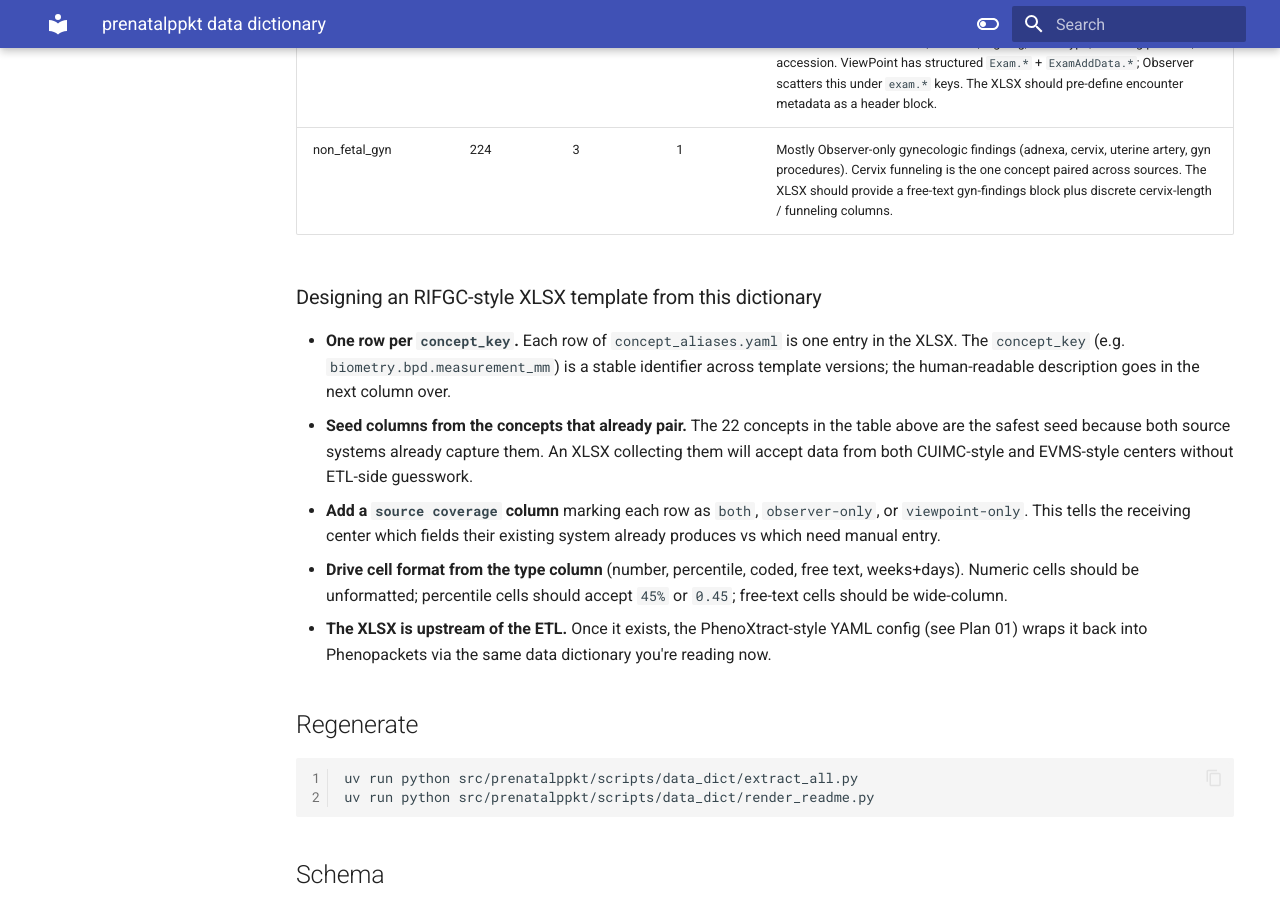
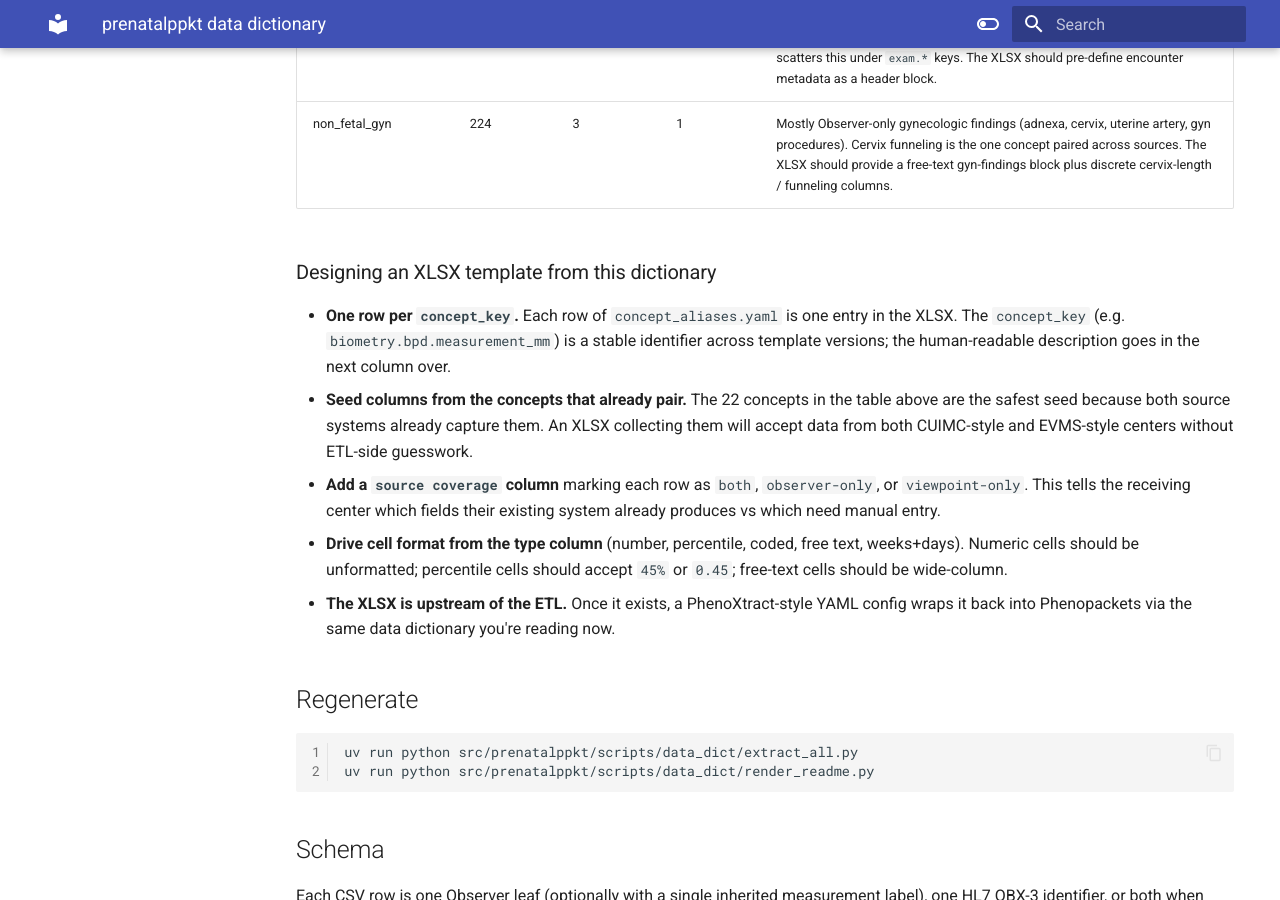
Before and after one commit to P2GX/prenatalppkt, an MkDocs documentation site: the page built from docs/data_dictionary/README.md, in a window 1280 px wide and 900 px high, scrolled down 4378 px. Built offline with MkDocs 1.6.1 and Material for MkDocs 9.7.7, drawn with Linux system fonts in a browser that asks for light colours; some of the changed text lies outside the part shown.

Commit message:
chore(docs): remove cross-repo refs from data-dictionary README

```diff
--- a/docs/data_dictionary/README.md
+++ b/docs/data_dictionary/README.md
@@ -6,7 +6,7 @@
 
 ## For clinicians: cross-source field map
 
-This section is a plain-language map of the data this pipeline ingests. It is meant for clinicians designing a [RIFGC-style XLSX template](../../../cerebro/docs/plans/01-rifgc-phenoxtract-style-refactor-python.md) for other prenatal-imaging centers to collect data through. The technical schema starts at `## Regenerate` below; you can stop reading after this section if you only need the field-level vocabulary.
+This section is a plain-language map of the data this pipeline ingests, written for clinicians. The technical schema starts at `## Regenerate` below; you can stop reading after this section if you only need the field-level vocabulary.
 
 ### What the two sources are
 
@@ -69,13 +69,13 @@
 | encounter | 21 | 33 | 0 | Exam-level metadata: date, location, signing, exam type, referring provider, accession. ViewPoint has structured `Exam.*` + `ExamAddData.*`; Observer scatters this under `exam.*` keys. The XLSX should pre-define encounter metadata as a header block. |
 | non_fetal_gyn | 224 | 3 | 1 | Mostly Observer-only gynecologic findings (adnexa, cervix, uterine artery, gyn procedures). Cervix funneling is the one concept paired across sources. The XLSX should provide a free-text gyn-findings block plus discrete cervix-length / funneling columns. |
 
-### Designing an RIFGC-style XLSX template from this dictionary
+### Designing an XLSX template from this dictionary
 
 - **One row per `concept_key`.** Each row of `concept_aliases.yaml` is one entry in the XLSX. The `concept_key` (e.g. `biometry.bpd.measurement_mm`) is a stable identifier across template versions; the human-readable description goes in the next column over.
 - **Seed columns from the concepts that already pair.** The 22 concepts in the table above are the safest seed because both source systems already capture them. An XLSX collecting them will accept data from both CUIMC-style and EVMS-style centers without ETL-side guesswork.
 - **Add a `source coverage` column** marking each row as `both`, `observer-only`, or `viewpoint-only`. This tells the receiving center which fields their existing system already produces vs which need manual entry.
 - **Drive cell format from the type column** (number, percentile, coded, free text, weeks+days). Numeric cells should be unformatted; percentile cells should accept `45%` or `0.45`; free-text cells should be wide-column.
-- **The XLSX is upstream of the ETL.** Once it exists, the PhenoXtract-style YAML config (see Plan 01) wraps it back into Phenopackets via the same data dictionary you're reading now.
+- **The XLSX is upstream of the ETL.** Once it exists, a PhenoXtract-style YAML config wraps it back into Phenopackets via the same data dictionary you're reading now.
 
 ## Regenerate
 
```
Also changed, not shown: 1 other file.
